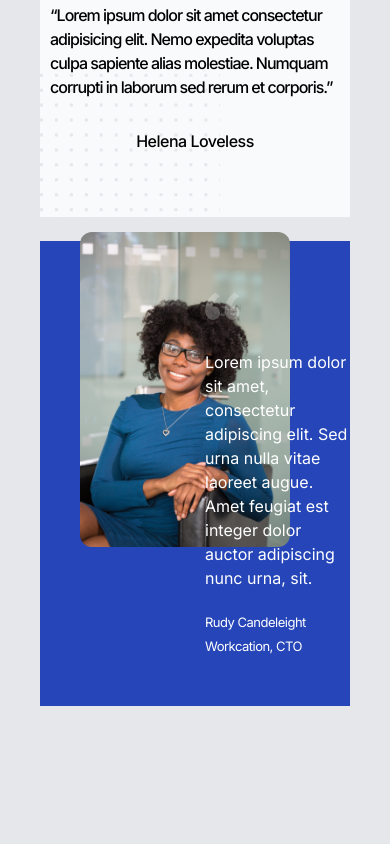
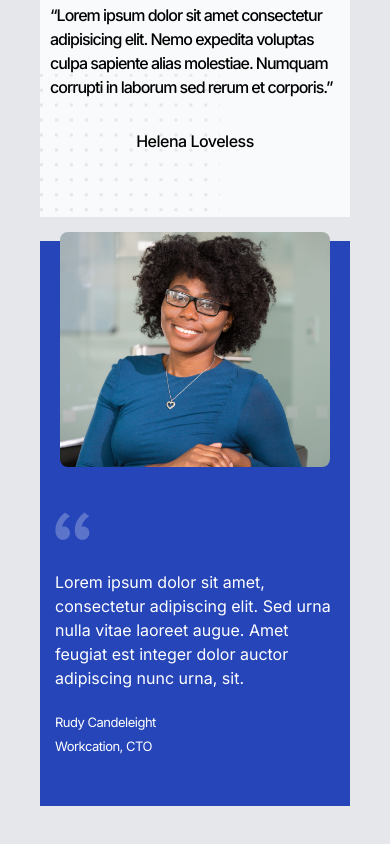
Before and after one commit to Petrasoderstrom1612/component-library, a React (Vite) app: page / in a window 390 px wide. Shown: the part 2612-3456 px from the top of the page. Before the commit the page ends 3358 px from the top, so only its background shows below. Built offline with nearby package versions, Linux system fonts and the light colour scheme.

Commit message:
the img is beautifully responsive

```diff
--- a/src/Testimonials.jsx/TestimonialWithImage.jsx
+++ b/src/Testimonials.jsx/TestimonialWithImage.jsx
@@ -6,8 +6,8 @@ const TestimonialWithImage = ({icon, mainText, footer, footerProfession}) => {
 
   return (
     <div className="testimonialImg-div">
+      <div className="testimonialImg-div-text">
       <img src={Person} className="testimonialImg-img" alt="" aria-hidden="true"/>
-      <div className="testimonialImg-div-text">
           <img src={Citations} className="testimonialImg-citations" alt="" aria-hidden="true"/>
           <p className="testimonialImg-div-mainText">{mainText}</p>
         <footer>
--- a/src/index.css
+++ b/src/index.css
@@ -421,6 +421,29 @@ height: 315px;
   letter-spacing: 0%;
 }
 
+@media (max-width: 940px) {
+  .testimonialImg-div {
+    max-width: fit-content;
+  }
+
+  .testimonialImg-div-text {
+    max-width: 500px;
+    margin-left: 15px;
+    margin-right: 15px;
+    z-index: 1;
+    padding-top: 220px;
+  }
+
+  .testimonialImg-img {
+    height: 315px;
+    width: 87%;
+    height: 235px; /* or whatever height you want */
+    object-fit: cover;        /* ensures it fills the area */
+    object-position: center;     /* crops from the top */
+    border-radius: 0.5rem;    /* optional rounded corners */
+    margin-left: -20px;
+  }
+}
 
 
 
```
